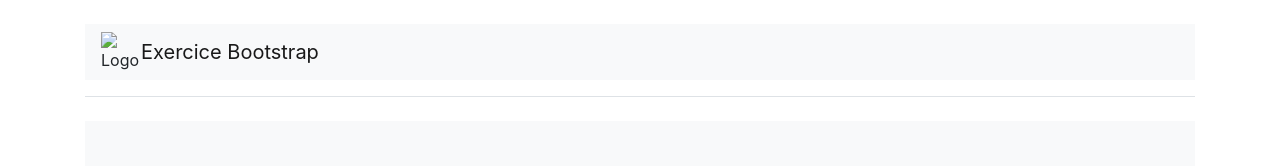
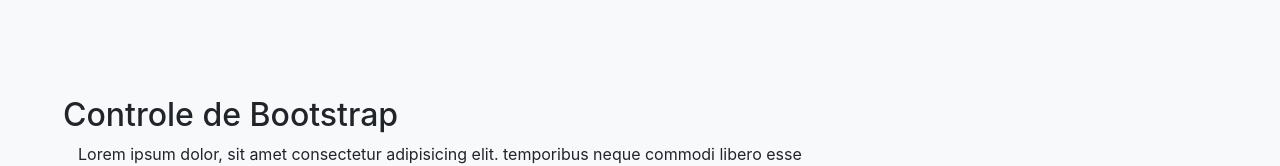
Before and after one commit to hayat-ahammar/exemple, a plain HTML site: page index.html in a window 1280 px wide. Shown: the top 166 px of the page. Drawn offline with nearby package versions, Linux system fonts and the light colour scheme.

Commit message:
effacer une ligne

```diff
--- a/index.html
+++ b/index.html
@@ -12,13 +12,7 @@
 
 <body>
     <main>
-        <div class="container py-4">
-            <header class="pb-3 mb-4 border-bottom">
-                <nav class="navbar navbar-expand-md navbar-light bg-light">
-                    <img src="../bootstrap im.jpg" alt="Logo" width="40" />
-                    <a href="#" class="navbar-brand">Exercice Bootstrap</a>
-                    <button type="button" class="navbar-toggler" data-toggle="collapse" data-target="#navbarList">
-                        <span class="navbar-toggler-icon"></span>
+
                     </button>
                 </nav>
             </header>
```
